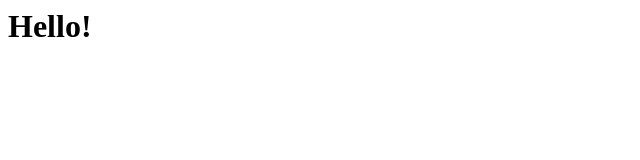
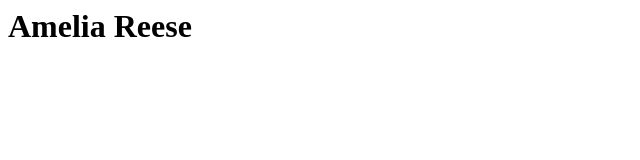
Before and after one commit to ameliar67/ameliar67.github.io, a plain HTML site: page index.html in a window 1280 px wide. Shown: the whole page, without its empty margins (0-640 px from the left). Drawn offline with Linux system fonts and the light colour scheme.

Commit message:
Update index.html
Replaced text "Hello!" with "Amelia Reese"

```diff
--- a/index.html
+++ b/index.html
@@ -1 +1 @@
-<h1>Hello!</h1>
+<h1>Amelia Reese</h1>
```
